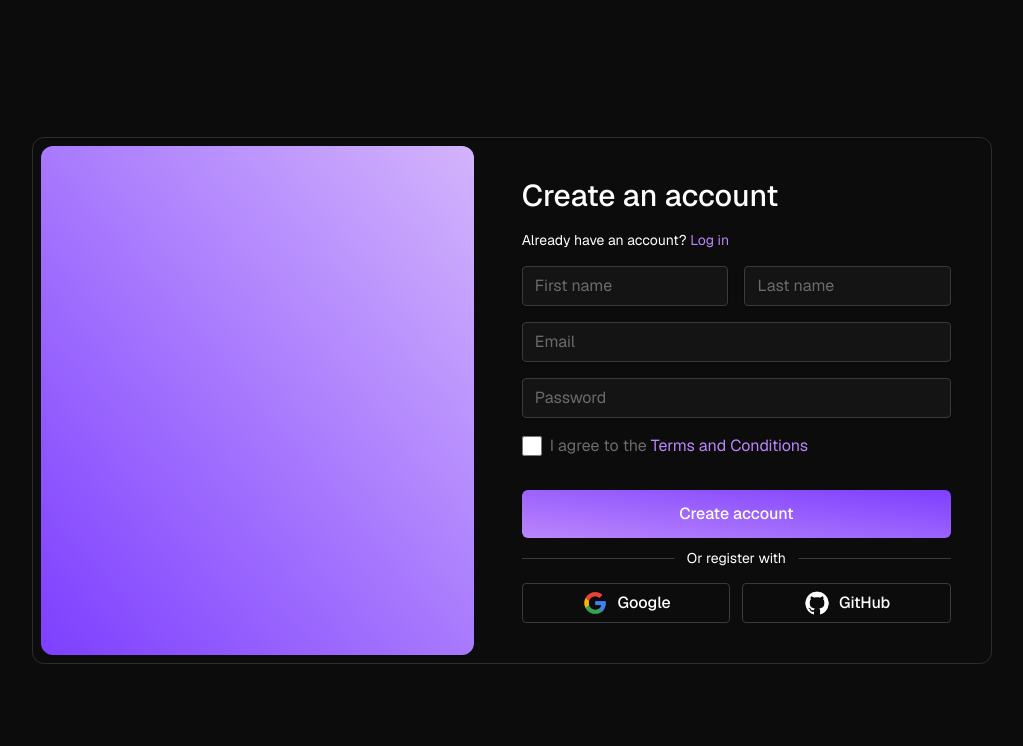
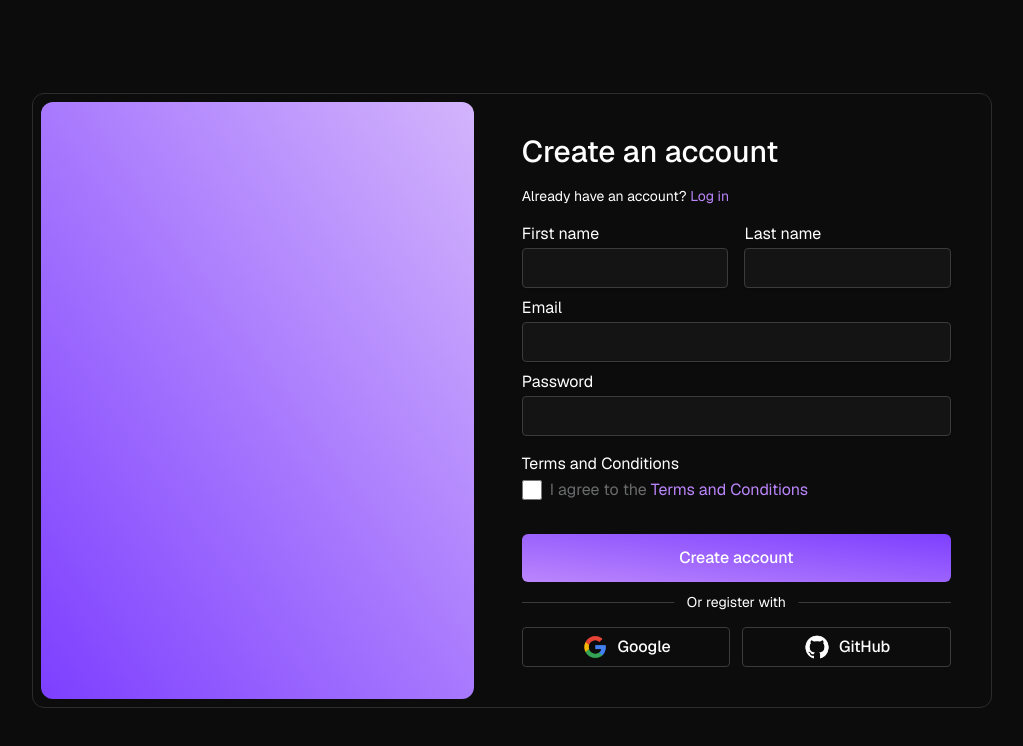
Before and after one commit to krishabbashyal/Apptive, a Next.js app in the folder client/: page /signup in a window 1280 px wide. Shown: the top 746 px of the page, without its empty margins (128-1151 px from the left). Built offline with nearby package versions, Linux system fonts and the light colour scheme.

Commit message:
Created new labels for signup form

```diff
--- a/client/src/components/AuthForms/Signup.tsx
+++ b/client/src/components/AuthForms/Signup.tsx
@@ -23,8 +23,8 @@ const SignupForm = () => {
     signupUser(data);
   };
 
-  const inputFieldClass = "h-10 w-full rounded border border-cadetGray bg-background pl-3 shadow placeholder:text-cadetGrayLight focus:outline-none focus:ring-1 focus:ring-accent";
-  const inputFieldErrorClass = "h-10 w-full rounded border border-bittersweetDark bg-background pl-3 shadow placeholder:text-cadetGrayLight focus:outline-none focus:ring-1 focus:ring-accent animate-shake";
+  const inputFieldClass = "h-10 w-full rounded border border-cadetGray bg-background pl-3 shadow placeholder:text-cadetGrayLight focus:outline-none focus:ring-1 focus:ring-accent mt-0.5";
+  const inputFieldErrorClass = "h-10 w-full rounded border border-bittersweetDark bg-background pl-3 shadow placeholder:text-cadetGrayLight focus:outline-none focus:ring-1 focus:ring-accent animate-shake mt-0.5";
   const errorMessageClass = "text-bittersweetDark text-sm mt-1";
 
   return (
@@ -49,11 +49,13 @@ const SignupForm = () => {
             <div className="mt-4 flex flex-col gap-4 sm:flex-row">
               <div className="flex w-full flex-col">
                 {/* First Name Input */}
+                <label htmlFor="firstName">First name</label>
                 <input
                   {...register("firstName")}
                   className={errors.firstName ? inputFieldErrorClass : inputFieldClass}
                   type="text"
-                  placeholder="First name"
+                  id="firstName"
+
                 />
                 {errors.firstName && (
                   <p className={errorMessageClass}>
@@ -63,11 +65,12 @@ const SignupForm = () => {
               </div>
               <div className="flex w-full flex-col">
                 {/* Last Name Input */}
+                <label htmlFor="lastName">Last name</label>
                 <input
                   {...register("lastName")}
                   className={errors.lastName ? inputFieldErrorClass : inputFieldClass}
                   type="text"
-                  placeholder="Last name"
+                  id="lastName"
                 />
                 {errors.lastName && (
                   <p className={errorMessageClass}>
@@ -76,14 +79,16 @@ const SignupForm = () => {
                 )}
               </div>
             </div>
-            <div className="mt-4 flex flex-col gap-y-4">
+            <div className="mt-2 flex flex-col gap-y-2">
               <div>
                 {/* Email Input */}
+                <label htmlFor="email">Email</label>
                 <input
                   {...register("email")}
                   className={errors.email ? inputFieldErrorClass : inputFieldClass}
                   type="email"
-                  placeholder="Email"
+
+                  id="email"
                 />
                 {errors.email && (
                   <p className={`${errorMessageClass}`}>
@@ -93,11 +98,13 @@ const SignupForm = () => {
               </div>
               <div>
                 {/* Password Input */}
+                <label htmlFor="password">Password</label>
                 <input
                   {...register("password")}
                   type="password"
                   className={errors.password ? inputFieldErrorClass : inputFieldClass}
-                  placeholder="Password"
+
+                  id="password"
                 />
                 {errors.password && (
                   <p className={errorMessageClass}>
@@ -107,12 +114,15 @@ const SignupForm = () => {
               </div>
             </div>
           </div>
-          <div className="mt-4 flex items-center gap-x-2">
+          <div className="mt-4 flex flex-col">
             {/* Terms and Conditions Checkbox */}
+            <label htmlFor="termsAndConditions">Terms and Conditions</label>
+            <div className="flex flex-row gap-x-2 mt-0.5 items-center">
               <input
                 {...register("termsAndConditions")}
                 className={`h-5 w-5 accent-accent rounded-md cursor-pointer ${errors.termsAndConditions ? "animate-shake" : ""}`}
                 type="checkbox"
+                id="termsAndConditions"
               />
               <p className={ errors.termsAndConditions ? "animate-shake text-bittersweetDark" : "text-cadetGrayLight"}>
                 I agree to the{" "}
@@ -120,6 +130,7 @@ const SignupForm = () => {
                   Terms and Conditions
                 </span>
               </p>
+            </div>
           </div>
           <button
             className="mt-6 h-12 rounded-md from-accent to-accentDark px-4 py-2 font-medium text-white enabled:bg-gradient-to-tr disabled:cursor-not-allowed disabled:bg-cadetGray sm:mt-8"
```
Lines whose indentation alone changed are shown as unchanged.
